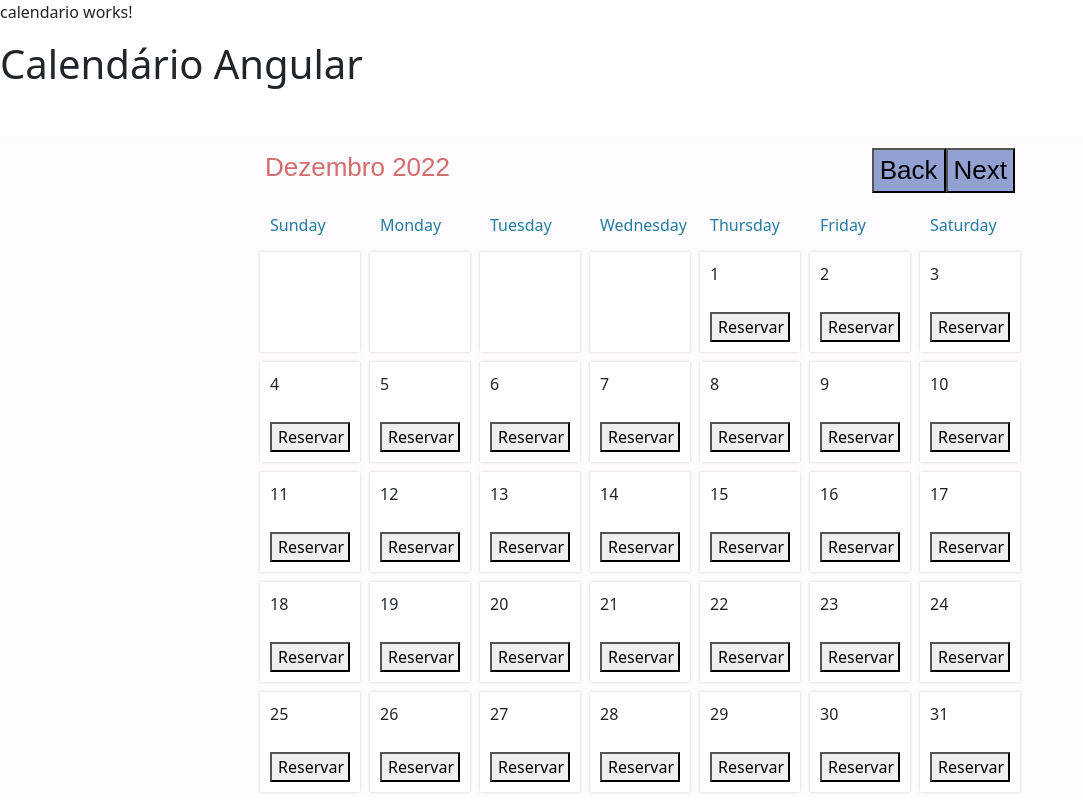
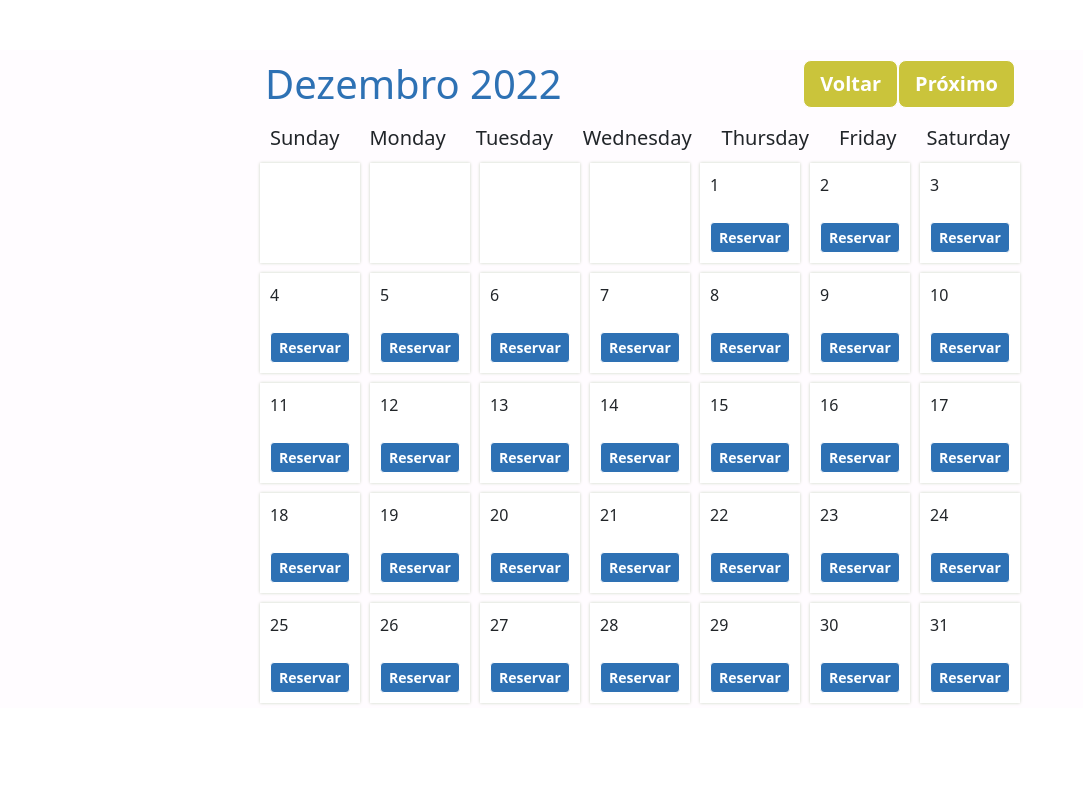
Before and after one commit to matheusrgg/calendario, an Angular app: page /calendario in a window 1280 px wide. Shown: the whole page, without its empty margins (0-1083 px from the left). Built offline with nearby package versions, Linux system fonts and the light colour scheme.

Commit message:
modal: estilizacao

```diff
--- a/src/app/pages/calendario/calendario.component.css
+++ b/src/app/pages/calendario/calendario.component.css
@@ -7,15 +7,19 @@ body {
 
 #header {
   padding: 10px;
-  color: #d36c6c;
+  /* color: #d36c6c; */
   font-size: 26px;
-  font-family: sans-serif;
+  /* font-family: sans-serif; */
   display: flex;
   justify-content: space-between;
 }
 
 #header button {
-  background-color: #92a1d1;
+  background-color: #cac43b;
+}
+
+#header button:hover {
+  background-color: #918d32;
 }
 
 #container {
@@ -25,7 +29,7 @@ body {
 #weekdays {
   width: 100%;
   display: flex;
-  color: #247BA0;
+  /* color: #247BA0; */
   justify-content: space-around;
 }
 
@@ -56,5 +60,13 @@ body {
 }
 
 .day:hover {
-  background-color: #e8faed;
+  background-color: #cac43b;
 }
+
+h1{
+  color: #2e71b4 ;
+}
+
+#reserva{
+  background: #2e71b4 ;
+}
--- a/src/app/pages/calendario/calendario.component.html
+++ b/src/app/pages/calendario/calendario.component.html
@@ -1,38 +1,38 @@
-<p>calendario works!</p>
-<div >
-
-    <h1>Calendário Angular</h1>
-
-  </div>
-
   <body>
 
     <div id="container">
       <div id="header">
-        <div>{{ dateDisplay | titlecase}}</div>
+        <h1>{{ dateDisplay | titlecase}}</h1>
         <div>
-          <button id="backButton" (click)="backMonth()">Back</button>
-          <button id="nextButton" (click)="nextMonth()">Next</button>
+          <button  class="btn btn-lg btn-secondary fw-bold border-white " (click)="backMonth()">Voltar</button>
+          <button
+
+          class="btn btn-lg btn-secondary fw-bold border-white "
+          (click)="nextMonth()">Próximo</button>
         </div>
       </div>
 
       <div id="weekdays">
-        <div>Sunday</div>
-        <div>Monday</div>
-        <div>Tuesday</div>
-        <div>Wednesday</div>
-        <div>Thursday</div>
-        <div>Friday</div>
-        <div>Saturday</div>
+        <h5>Sunday</h5>
+        <h5>Monday</h5>
+        <h5>Tuesday</h5>
+        <h5>Wednesday</h5>
+        <h5>Thursday</h5>
+        <h5>Friday</h5>
+        <h5>Saturday</h5>
       </div>
 
       <div id="calendar" >
         <div *ngFor="let day of daysArr" class="day" >
 
           {{day.value === 'padding' ? '' : day.value}}
-          <button  *ngIf="day.value  != 'padding'"
+          <button
+
+          *ngIf="day.value  != 'padding'"
           [routerLink]="['/calendario', day.date]"
           (click)=" openModal()"
+             id="reserva"
+          class="btn btn-sm btn-secondary fw-bold border-white "
           >Reservar</button>
         </div>
       </div>
--- a/src/app/pages/calendario/components/modal-reservar-hora/modal-reservar-hora.component.css
+++ b/src/app/pages/calendario/components/modal-reservar-hora/modal-reservar-hora.component.css
@@ -2,10 +2,10 @@
   #newEventModal {
     z-index: 20;
     padding: 25px;
-    background-color: orange;
+    background-color: white ;
     box-shadow: 0px 0px 3px black;
     border-radius: 5px;
-    width: 350px;
+    width: 550px;
     top: 100px;
     left: calc(50% - 175px);
     position: absolute;
@@ -19,5 +19,10 @@
     width: 100vw;
     height: 100vh;
     position: absolute;
-    background-color: rgba(0, 0, 0, 0.8);
+    background-color: rgba(0, 0, 0, 0.9);
   }
+
+  #reserva{
+    background: #cac43b;
+    color: black;
+  }
--- a/src/app/pages/calendario/components/modal-reservar-hora/modal-reservar-hora.component.html
+++ b/src/app/pages/calendario/components/modal-reservar-hora/modal-reservar-hora.component.html
@@ -1,18 +1,12 @@
 
 <div id="newEventModal">
 
-
-
-    <p>modal-reservar-hora works!</p>
-    <h1>{{diaReserva  | date: 'dd/MM/yyyy'}}</h1>
+    <h2>Reserva para o dia: {{diaReserva  | date: 'dd/MM/yyyy'}}</h2>
 
 
 
-        <div class="col-md-10">
-            <div class="box box-primary">
-              <div class="box-body">
                 <form [formGroup]="form"  >
-                  <h3>Horários</h3>
+                  <h5>Horários</h5>
                   <div>
                     <div class="form-check">
                       <input type="radio" class="form-check-input" name="food" id="option1" value="06:00 - 07:00" formControlName="food">
@@ -32,17 +26,23 @@
                     </div>
                   </div>
                 </form>
-              </div>
-            </div>
-          </div>
+
 
               <div style="display: flex;
     justify-content: space-evenly;
     margin-top: 40px;
     "
     >
-        <button  (click)="closeModal()">Cancelar</button>
-        <button  (click)="saveTime()">Reservar</button>
+        <button
+        (click)="closeModal()"
+        id="reserva"
+        class="btn btn-sm btn-secondary fw-bold border-white "
+
+        >Cancelar</button>
+        <button  (click)="saveTime()"
+        id="reserva"
+        class="btn btn-sm btn-secondary fw-bold border-white "
+        >Reservar</button>
     </div>
 
 
--- a/src/app/pages/home/home.component.css
+++ b/src/app/pages/home/home.component.css
@@ -103,3 +103,8 @@
 color: #333;
 text-shadow: none; /* Prevent inheritance from `body` */
 }
+
+
+#reservar{
+  background: #cac43b;
+}
--- a/src/app/pages/home/home.component.html
+++ b/src/app/pages/home/home.component.html
@@ -33,7 +33,9 @@
             <p class="lead">Locação de quadras de Saibro e Rápidas cobertas na zona Sul de São Paulo</p>
             <p class="lead">Rua São Benedito 1050</p>
             <p class="lead">
-                <button href="#" class="btn btn-lg btn-secondary fw-bold border-white bg-white" (click)="redirect()">RESERVAR</button>
+                <button href="#" class="btn btn-lg btn-secondary fw-bold border-white " id="reservar"
+
+                (click)="redirect()">RESERVAR</button>
             </p>
         </main>
 
--- a/src/app/pages/login/login.component.html
+++ b/src/app/pages/login/login.component.html
@@ -1,8 +1,3 @@
-<p>login works!</p>
-
-
-
-
 <div class="container " style="margin-top: 70px;">
     <div class="row d-flex justify-content-center align-items-center">
       <div class="col-12 col-md-8 col-lg-6 col-xl-5">
```
